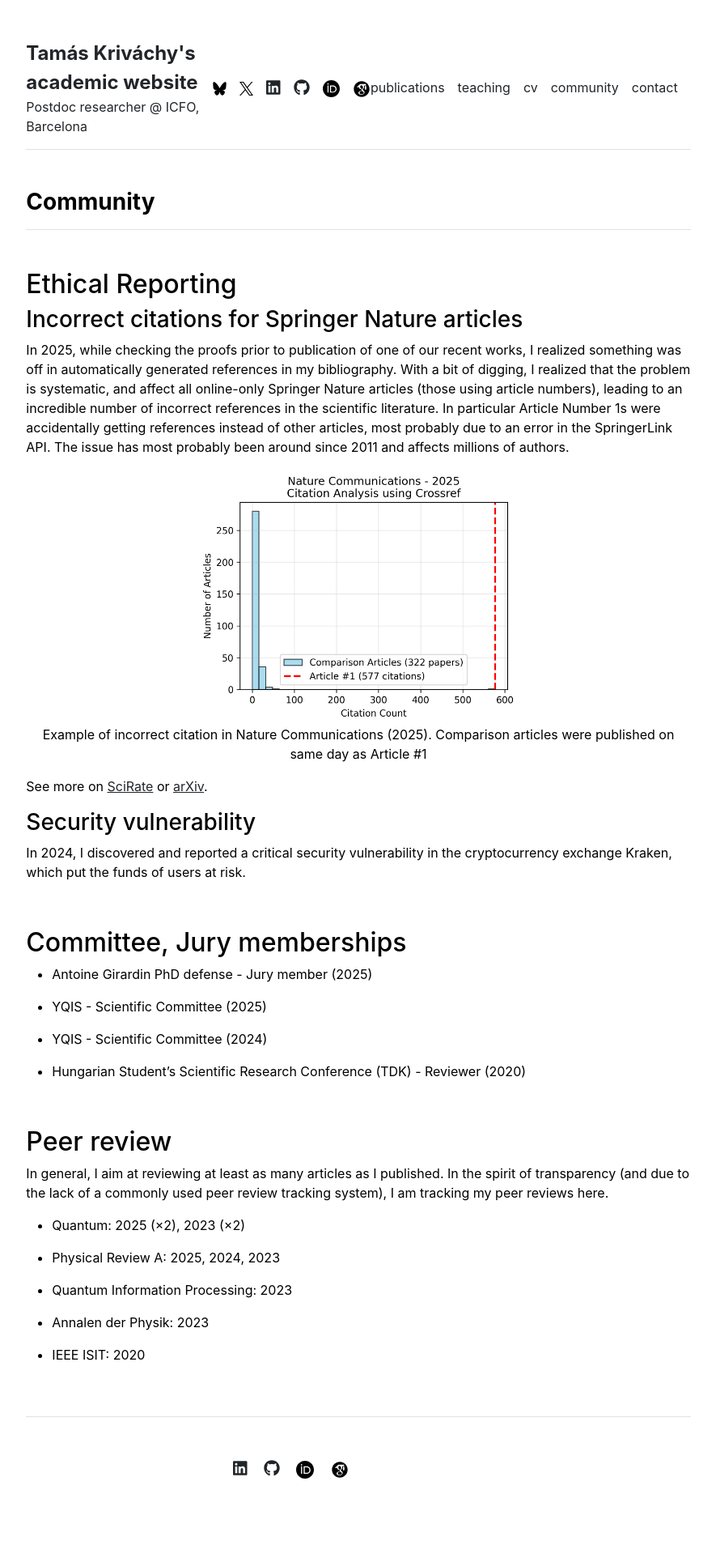
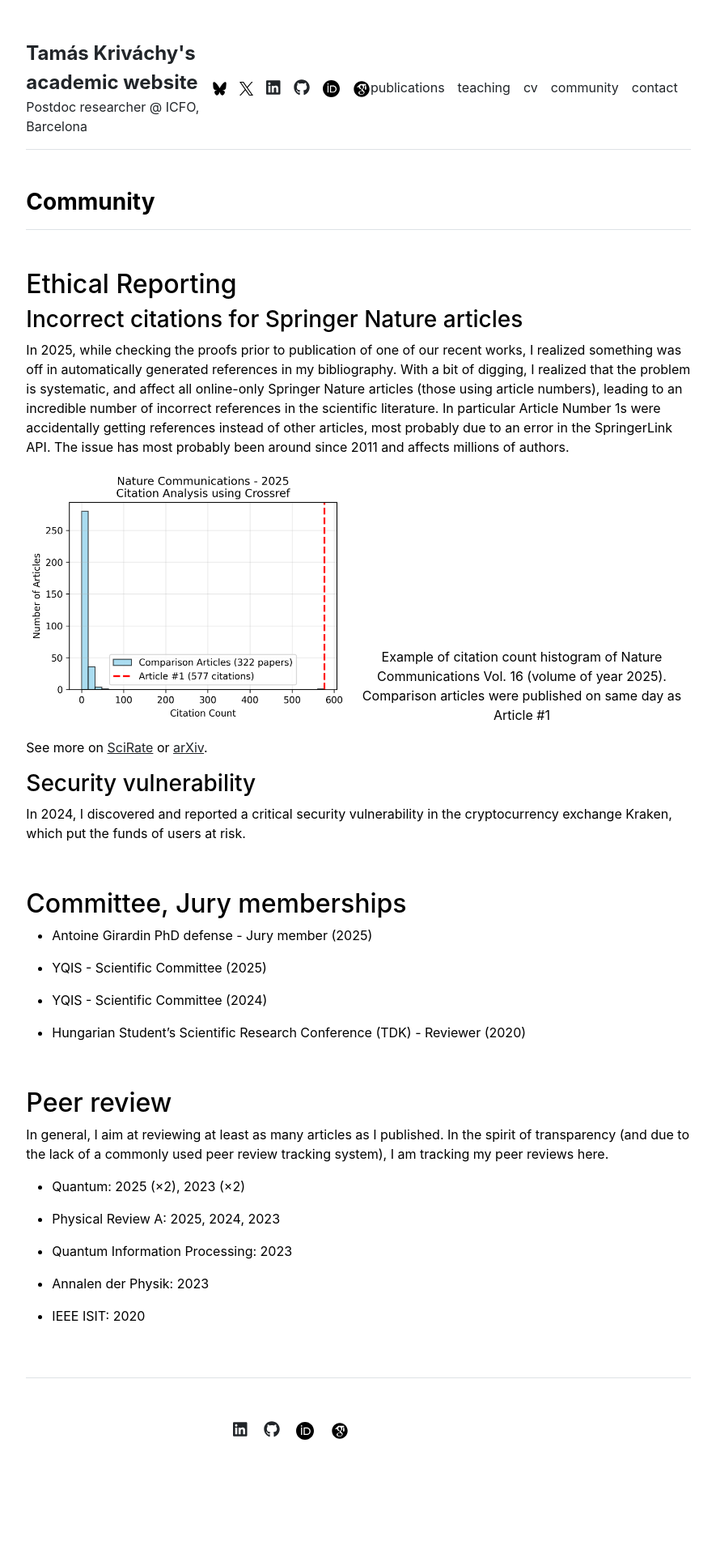
Before and after one commit to tkrivachy/tkrivachy.github.io, a Jekyll site: the page built from community.md, in a window 1280 px wide. Shown: the whole page at 81% size, without its empty margins (197-1082 px from the left). Built offline with Jekyll 4.4.1, drawn with Linux system fonts in a browser that asks for light colours; after the commit the page ends 1876 px from its top, so only the background shows below that.

Commit message:
figure update

```diff
--- a/community.md
+++ b/community.md
@@ -9,11 +9,12 @@ title: "Community"
 
 In 2025, while checking the proofs prior to publication of one of our recent works, I realized something was off in automatically generated references in my bibliography. With a bit of digging, I realized that the problem is systematic, and affect all online-only Springer Nature articles (those using article numbers), leading to an incredible number of incorrect references in the scientific literature. In particular Article Number 1s were accidentally getting references instead of other articles, most probably due to an error in the SpringerLink API. The issue has most probably been around since 2011 and affects millions of authors.
 
-<figure style="text-align:center;">
-  <img src="assets/img/nature_communications_crossref_2025_individual.png" alt="Incorrect citation example" style="max-width:400px; margin:auto; display:block;">
-  <figcaption>
-Example of incorrect citation in Nature Communications (2025). Comparison articles were published on same day as Article #1</figcaption>
+<figure style="display:table;">
+  <img src="assets/img/nature_communications_crossref_2025_individual.png" alt="Incorrect citation example" style="display:table-cell; vertical-align:bottom; max-width:400px;">
+  <figcaption style="display:table-cell; vertical-align:bottom; padding-left:4px;">Example of citation count histogram of Nature Communications Vol. 16 (volume of year 2025). Comparison articles were published on same day as Article #1</figcaption>
 </figure>
+
+
 
 
 See more on [SciRate](https://scirate.com/arxiv/2511.01675) or [arXiv](https://arxiv.org/abs/2511.01675).
```
